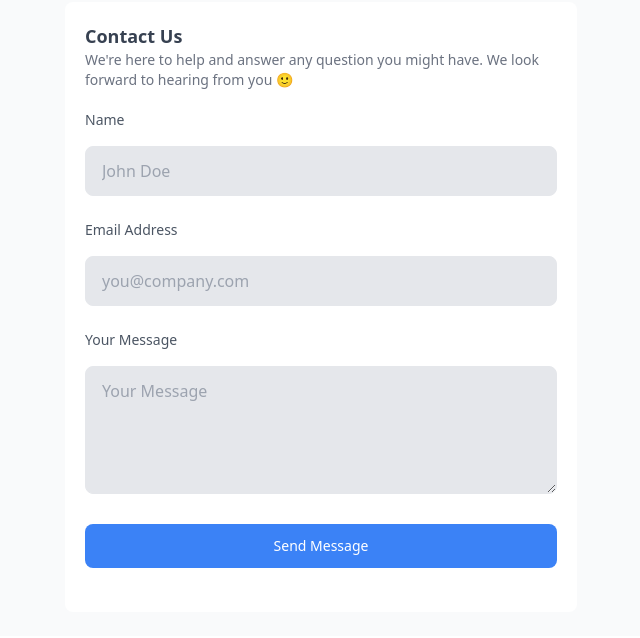
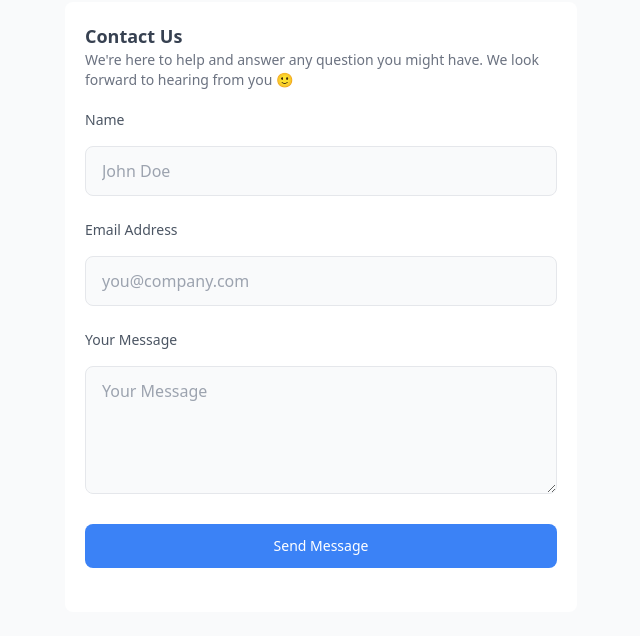
Before and after one commit to dossantosdouglas/yourpresence, a website built with Vite: page index.html in a window 1280 px wide. Shown: the part 1911-2549 px from the top of the page, without its empty margins (319-959 px from the left). Built offline with nearby package versions, Linux system fonts and the light colour scheme.

Commit message:
fix: style

```diff
--- a/index.html
+++ b/index.html
@@ -186,19 +186,19 @@
                 <div class="mb-6">
                   <label for="name" class="block mb-2 text-sm text-gray-600">Name</label>
                   <input type="text" id="name" name="name" placeholder="John Doe"
-                    class="w-full px-4 py-3 rounded-lg bg-gray-200 mt-2 border focus:border-blue-500 focus:bg-white focus:outline-none"
+                    class="w-full px-4 py-3 rounded-lg bg-gray-50 mt-2 border focus:border-blue-500 focus:bg-white focus:outline-none"
                     required>
                 </div>
                 <div class="mb-6">
                   <label for="email" class="block mb-2 text-sm text-gray-600">Email Address</label>
                   <input type="email" id="email" name="email" placeholder="you@company.com"
-                    class="w-full px-4 py-3 rounded-lg bg-gray-200 mt-2 border focus:border-blue-500 focus:bg-white focus:outline-none"
+                    class="w-full px-4 py-3 rounded-lg bg-gray-50 mt-2 border focus:border-blue-500 focus:bg-white focus:outline-none"
                     required>
                 </div>
                 <div class="mb-6">
                   <label for="message" class="block mb-2 text-sm text-gray-600">Your Message</label>
                   <textarea id="message" name="message" placeholder="Your Message"
-                    class="w-full h-32 px-4 py-3 rounded-lg bg-gray-200 mt-2 border focus:border-blue-500 focus:bg-white focus:outline-none"
+                    class="w-full h-32 px-4 py-3 rounded-lg bg-gray-50 mt-2 border focus:border-blue-500 focus:bg-white focus:outline-none"
                     required></textarea>
                 </div>
                 <div class="mb-6">
```
